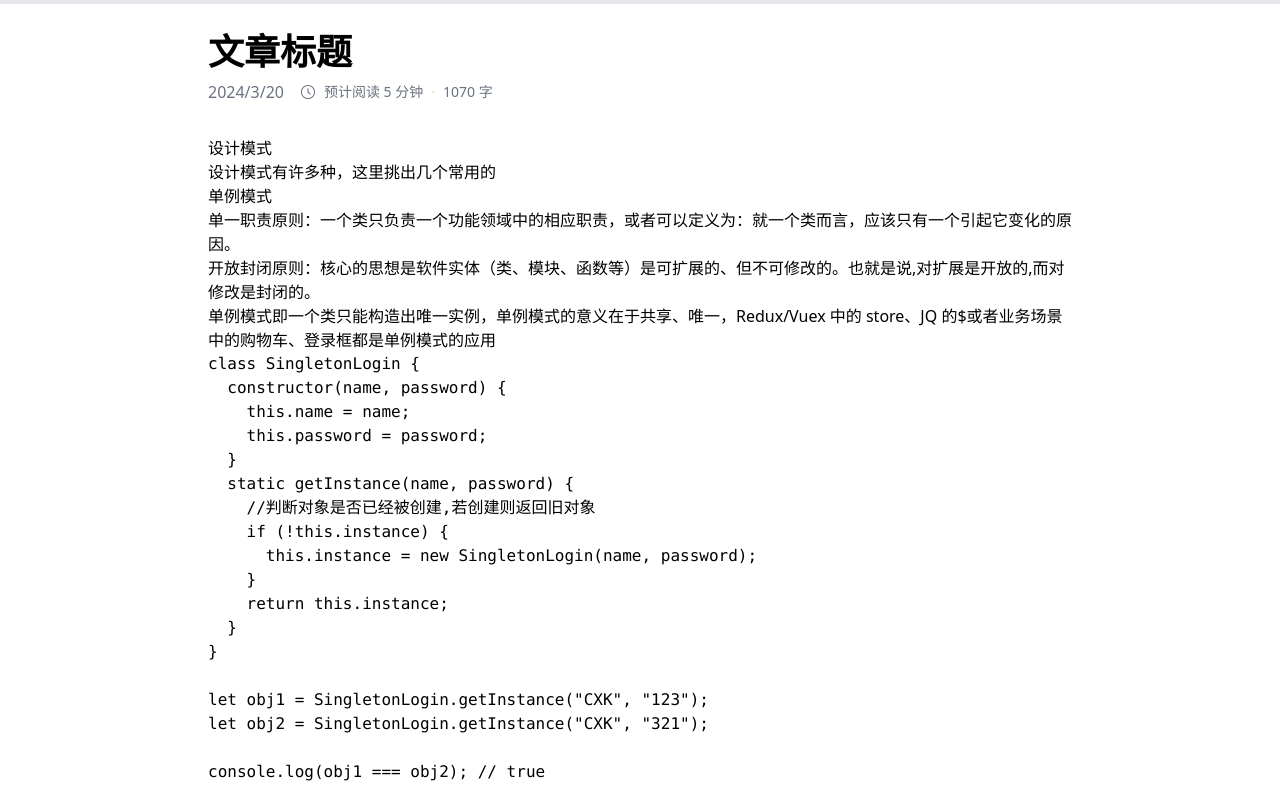
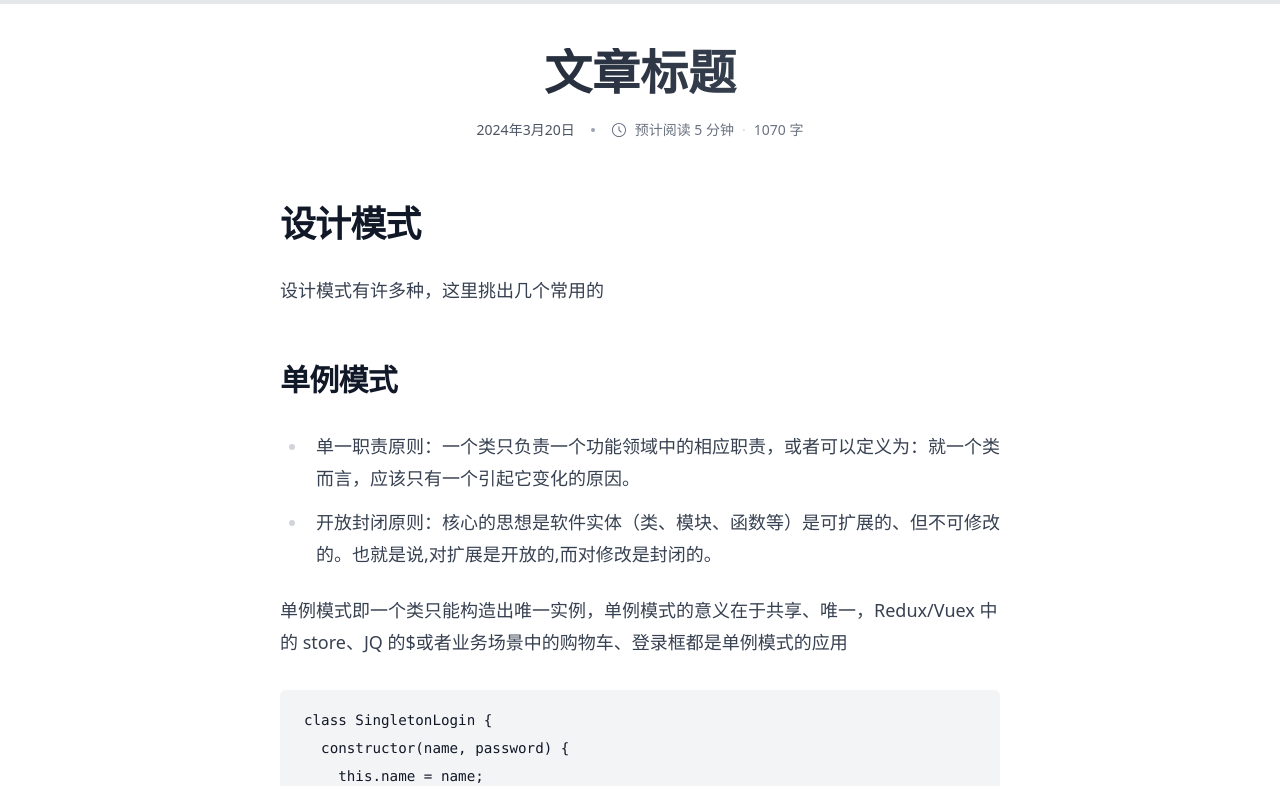
Before and after one commit to miar0413/mira_design, a Next.js app: page /projects/example in a window 1280 px wide. Shown: the top 786 px of the page. Built offline with nearby package versions, Linux system fonts and the light colour scheme.

Commit message:
feat: mdx 展示

```diff
--- a/package.json
+++ b/package.json
@@ -15,6 +15,7 @@
     "@radix-ui/react-icons": "^1.3.2",
     "@radix-ui/react-toggle": "^1.1.1",
     "@radix-ui/themes": "^3.1.6",
+    "@tailwindcss/typography": "^0.5.16",
     "@tsparticles/engine": "^3.7.1",
     "@tsparticles/react": "^3.0.0",
     "clsx": "^2.1.1",
--- a/src/app/mdx-components.tsx
+++ b/src/app/mdx-components.tsx
@@ -1,34 +1,104 @@
 import type { ComponentProps, ReactNode } from 'react'
+import { cn } from '@/lib/utils'
 
 interface MDXProps {
   children: ReactNode
   href?: string
+  className?: string
 }
 
 export function useMDXComponents(components: Record<string, React.ComponentType>): Record<string, React.ComponentType> {
   return {
-    h1: ({ children }: MDXProps) => (
-      <h1 className="text-4xl font-bold mb-6">{children}</h1>
+    h1: ({ children, className }: MDXProps) => (
+      <h1 className={cn(
+        "text-4xl font-bold mb-6 mt-12 first:mt-0",
+        className
+      )}>
+        {children}
+      </h1>
     ),
-    h2: ({ children }: MDXProps) => (
-      <h2 className="text-2xl font-bold mb-4 mt-8">{children}</h2>
+    h2: ({ children, className }: MDXProps) => (
+      <h2 className={cn(
+        "text-3xl font-bold mb-4 mt-10",
+        className
+      )}>
+        {children}
+      </h2>
     ),
-    h3: ({ children }: MDXProps) => (
-      <h3 className="text-xl font-bold mb-3 mt-6">{children}</h3>
+    h3: ({ children, className }: MDXProps) => (
+      <h3 className={cn(
+        "text-2xl font-semibold mb-3 mt-8",
+        className
+      )}>
+        {children}
+      </h3>
     ),
-    p: ({ children }: MDXProps) => (
-      <p className="mb-4 leading-7">{children}</p>
+    p: ({ children, className }: MDXProps) => (
+      <p className={cn(
+        "mb-6 leading-7 text-gray-800 dark:text-gray-200",
+        className
+      )}>
+        {children}
+      </p>
     ),
-    ul: ({ children }: MDXProps) => (
-      <ul className="list-disc pl-5 mb-4 space-y-2">{children}</ul>
+    ul: ({ children, className }: MDXProps) => (
+      <ul className={cn(
+        "list-disc pl-6 mb-6 space-y-2",
+        className
+      )}>
+        {children}
+      </ul>
     ),
-    li: ({ children }: MDXProps) => (
-      <li>{children}</li>
+    ol: ({ children, className }: MDXProps) => (
+      <ol className={cn(
+        "list-decimal pl-6 mb-6 space-y-2",
+        className
+      )}>
+        {children}
+      </ol>
     ),
-    a: ({ children, href }: MDXProps) => (
-      <a href={href} className="text-blue-500 hover:underline">
+    li: ({ children, className }: MDXProps) => (
+      <li className={cn(
+        "text-gray-800 dark:text-gray-200",
+        className
+      )}>
+        {children}
+      </li>
+    ),
+    a: ({ children, href, className }: MDXProps) => (
+      <a
+        href={href}
+        className={cn(
+          "text-blue-500 hover:text-blue-600 dark:text-blue-400 dark:hover:text-blue-300 underline-offset-4 hover:underline",
+          className
+        )}
+      >
         {children}
       </a>
+    ),
+    blockquote: ({ children, className }: MDXProps) => (
+      <blockquote className={cn(
+        "border-l-4 border-gray-200 dark:border-gray-700 pl-4 mb-6 italic text-gray-700 dark:text-gray-300",
+        className
+      )}>
+        {children}
+      </blockquote>
+    ),
+    code: ({ children, className }: MDXProps) => (
+      <code className={cn(
+        "bg-gray-100 dark:bg-gray-800 rounded px-1.5 py-0.5 text-sm font-mono",
+        className
+      )}>
+        {children}
+      </code>
+    ),
+    pre: ({ children, className }: MDXProps) => (
+      <pre className={cn(
+        "bg-gray-100 dark:bg-gray-800 rounded-lg p-4 mb-6 overflow-x-auto",
+        className
+      )}>
+        {children}
+      </pre>
     ),
     ...components,
   }
--- a/src/components/MDXPost.tsx
+++ b/src/components/MDXPost.tsx
@@ -17,13 +17,21 @@ export function MDXPost({ post, navigation }: MDXPostProps) {
   return (
     <>
       <ReadingProgress />
-      <article className="max-w-4xl mx-auto px-4 py-8">
-        <header className="mb-8">
-          <h1 className="text-4xl font-bold mb-2">{frontmatter.title}</h1>
-          <div className="flex items-center gap-4">
-            <time className="text-gray-500">
-              {new Date(frontmatter.date).toLocaleDateString('zh-CN')}
+      <div className="min-h-screen bg-white dark:bg-gray-900">
+        <article className="max-w-3xl mx-auto px-6 py-12">
+          <header className="mb-16 text-center">
+            <h1 className="text-5xl font-bold mb-6 bg-clip-text text-transparent bg-gradient-to-r from-gray-900 to-gray-600 dark:from-gray-100 dark:to-gray-400">
+              {frontmatter.title}
+            </h1>
+            <div className="flex items-center justify-center gap-4 text-gray-600 dark:text-gray-400 text-sm">
+              <time dateTime={frontmatter.date}>
+                {new Date(frontmatter.date).toLocaleDateString('zh-CN', {
+                  year: 'numeric',
+                  month: 'long',
+                  day: 'numeric'
+                })}
               </time>
+              <span className="w-1 h-1 rounded-full bg-gray-400" />
               {frontmatter.readingTime && (
                 <ReadingTime
                   minutes={frontmatter.readingTime.minutes}
@@ -32,11 +40,25 @@ export function MDXPost({ post, navigation }: MDXPostProps) {
               )}
             </div>
           </header>
-        <div className="prose dark:prose-invert">
+          <div className="prose prose-lg dark:prose-invert mx-auto
+            prose-headings:font-bold prose-headings:tracking-tight
+            prose-h1:text-4xl prose-h2:text-3xl prose-h3:text-2xl
+            prose-p:text-gray-700 prose-p:dark:text-gray-300
+            prose-a:text-blue-600 prose-a:no-underline hover:prose-a:underline
+            prose-strong:text-gray-900 prose-strong:dark:text-gray-100
+            prose-blockquote:border-l-4 prose-blockquote:border-gray-300
+            prose-blockquote:pl-6 prose-blockquote:italic
+            prose-code:text-gray-900 prose-code:dark:text-gray-100
+            prose-code:before:content-none prose-code:after:content-none
+            prose-pre:bg-gray-100 prose-pre:dark:bg-gray-800
+            prose-img:rounded-lg prose-img:shadow-md">
             {content}
           </div>
+          <footer className="mt-16 pt-8 border-t border-gray-200 dark:border-gray-800">
             <PostNavigation prev={navigation.prev} next={navigation.next} />
+          </footer>
         </article>
+      </div>
     </>
   )
 }
--- /dev/null
+++ b/tailwind.config.js
@@ -0,0 +1,109 @@
+/** @type {import('tailwindcss').Config} */
+module.exports = {
+  content: [
+    './src/**/*.{js,ts,jsx,tsx,mdx}',
+  ],
+  theme: {
+    extend: {
+      typography: (theme) => ({
+        DEFAULT: {
+          css: {
+            color: theme('colors.gray.700'),
+            maxWidth: 'none',
+            hr: {
+              borderColor: theme('colors.gray.200'),
+              marginTop: '3em',
+              marginBottom: '3em',
+            },
+            'h1, h2, h3': {
+              letterSpacing: '-0.025em',
+            },
+            h1: {
+              marginBottom: '2rem',
+            },
+            h2: {
+              marginTop: '3rem',
+              marginBottom: '1.5rem',
+            },
+            h3: {
+              marginTop: '2.5rem',
+              marginBottom: '1rem',
+            },
+            'ul, ol': {
+              paddingLeft: '1.5rem',
+            },
+            li: {
+              marginTop: '0.5rem',
+              marginBottom: '0.5rem',
+            },
+            code: {
+              color: theme('colors.gray.900'),
+              backgroundColor: theme('colors.gray.100'),
+              borderRadius: '0.25rem',
+              padding: '0.2em 0.4em',
+              fontSize: '0.875em',
+            },
+            'code::before': {
+              content: '""',
+            },
+            'code::after': {
+              content: '""',
+            },
+            pre: {
+              backgroundColor: theme('colors.gray.100'),
+              color: theme('colors.gray.900'),
+              borderRadius: '0.5rem',
+              padding: '1rem',
+              marginTop: '1.5rem',
+              marginBottom: '1.5rem',
+            },
+            'pre code': {
+              backgroundColor: 'transparent',
+              padding: 0,
+              color: 'inherit',
+              fontSize: '0.875em',
+            },
+            blockquote: {
+              fontStyle: 'italic',
+              color: theme('colors.gray.600'),
+              borderLeftColor: theme('colors.gray.300'),
+              quotes: '""" """',
+            },
+            'blockquote p:first-of-type::before': {
+              content: '""',
+            },
+            'blockquote p:last-of-type::after': {
+              content: '""',
+            },
+          },
+        },
+        dark: {
+          css: {
+            color: theme('colors.gray.300'),
+            'h1, h2, h3, h4, h5, h6': {
+              color: theme('colors.gray.100'),
+            },
+            code: {
+              color: theme('colors.gray.100'),
+              backgroundColor: theme('colors.gray.800'),
+            },
+            pre: {
+              backgroundColor: theme('colors.gray.800'),
+              color: theme('colors.gray.100'),
+            },
+            blockquote: {
+              color: theme('colors.gray.400'),
+              borderLeftColor: theme('colors.gray.700'),
+            },
+            hr: {
+              borderColor: theme('colors.gray.700'),
+            },
+          },
+        },
+      }),
+    },
+  },
+  plugins: [
+    require('@tailwindcss/typography'),
+  ],
+}
```
Also changed, not shown: 1 other file (tests, documents, lock files or other folders). Lines whose indentation alone changed are shown as unchanged.
